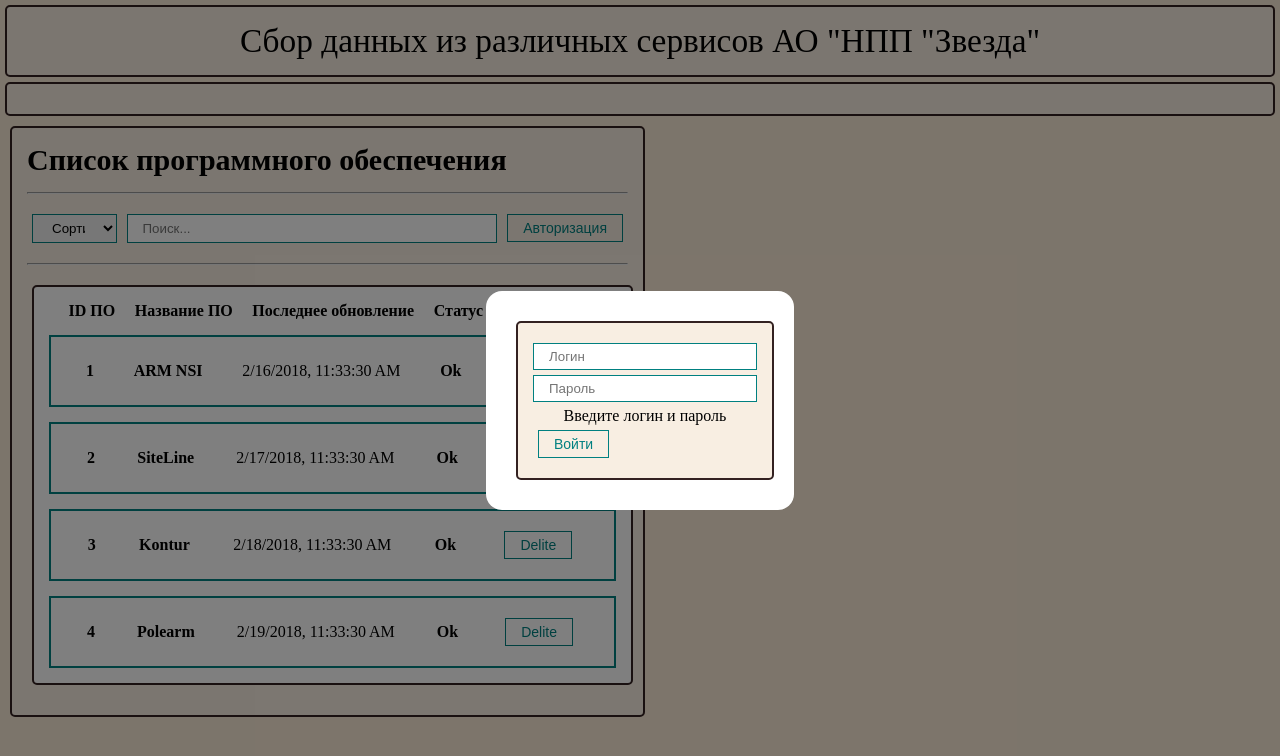
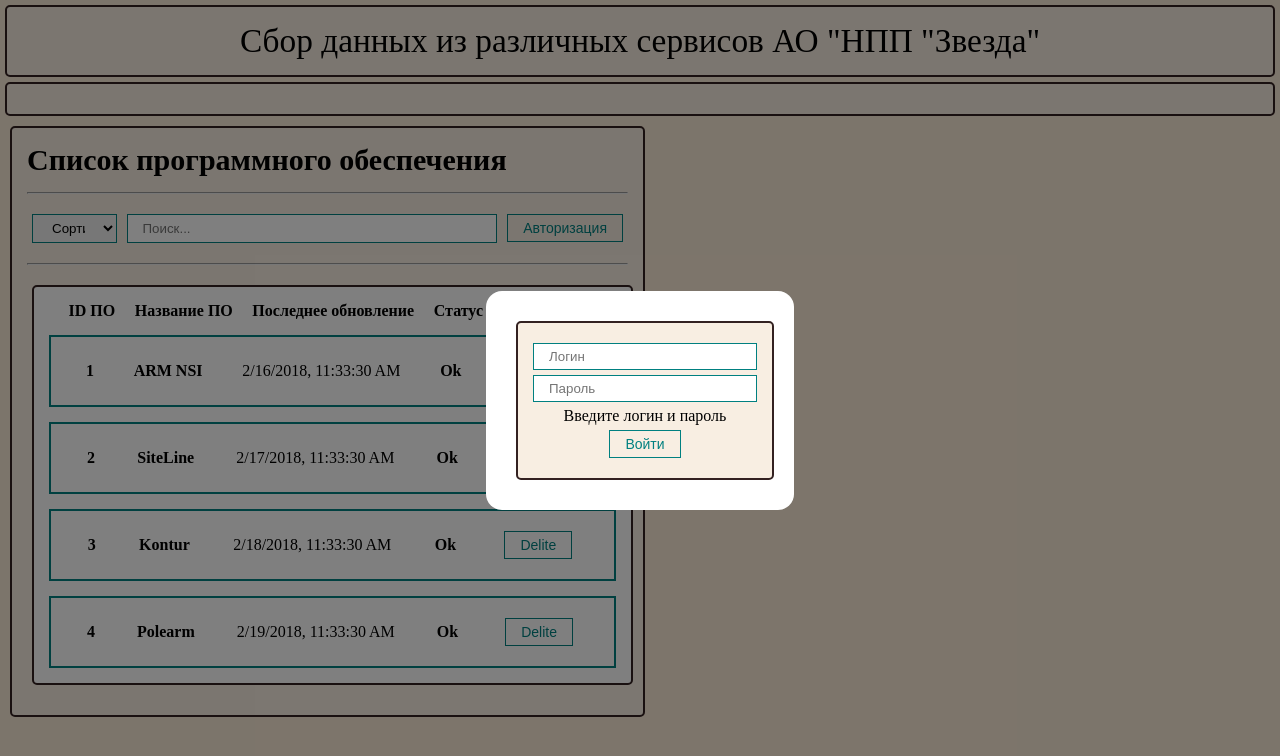
Before and after one commit to wezzzker/diplom, a React (Create React App) app: page / in a window 1280 px wide. Both pictures are taken after a click on the button "Авторизация". Shown: the top 756 px of the page. Built offline with nearby package versions, Linux system fonts and the light colour scheme.

Commit message:
центрирование кнопки входа

```diff
--- a/src/components/Castom_components/AuthorizForm_component/AuthorizForm.jsx
+++ b/src/components/Castom_components/AuthorizForm_component/AuthorizForm.jsx
@@ -28,7 +28,10 @@ const AuthorizForm = ({saveUD, setVizible}) => {
             <Input type="text" required placeholder="Логин" value={authorizData.login} onChange={e =>  setAuthorizData({...authorizData, login: e.target.value})}/>
             <Input type="text" required placeholder="Пароль" value={authorizData.password} onChange={e =>  setAuthorizData({...authorizData, password: e.target.value})}/>
             <p style={{textAlign:"center"}}>{notice}</p>
-            <Button onClick={saveUDate}>Войти</Button>
+            <div style={{display:"flex", justifyContent:"center"}}>
+                <Button onClick={saveUDate}>Войти</Button>
+            </div>
+
         </form>
     );
 };
```
